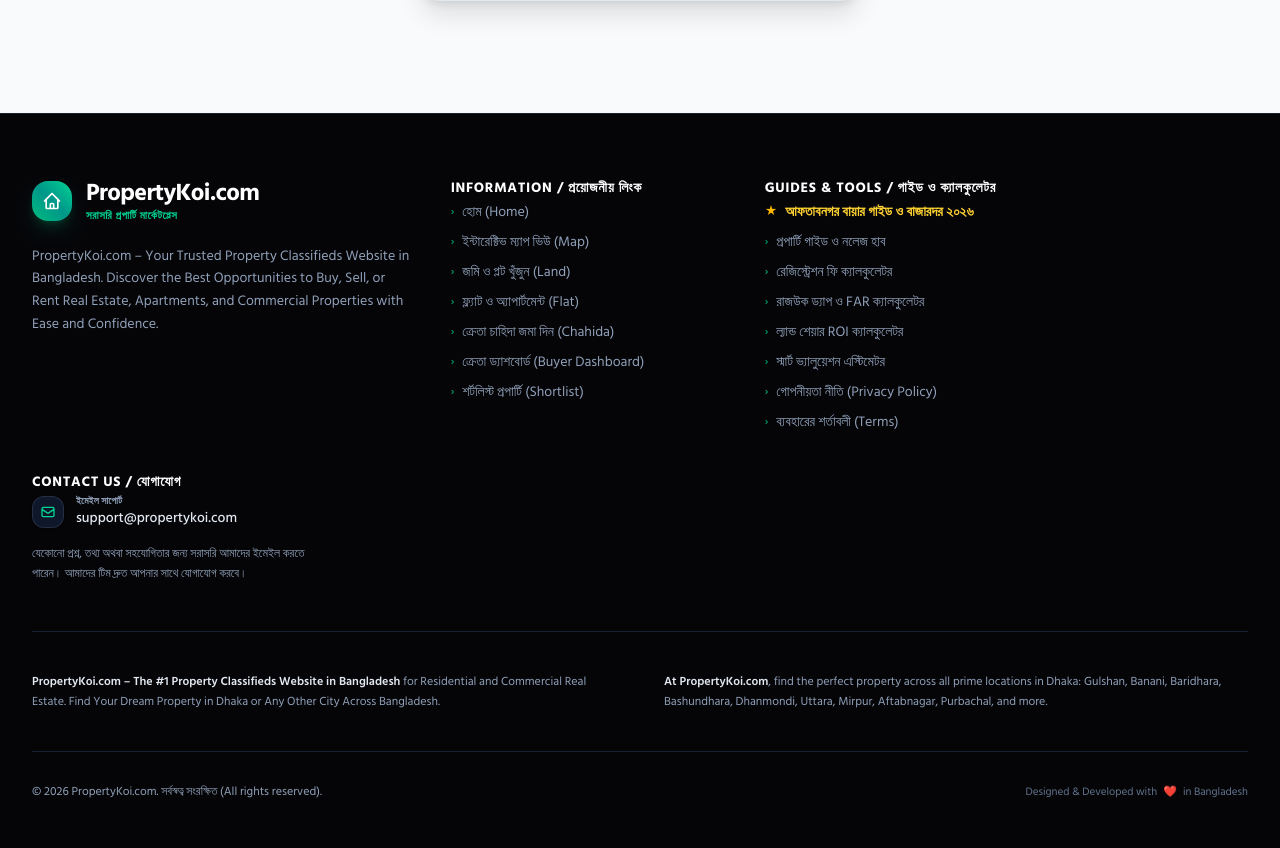
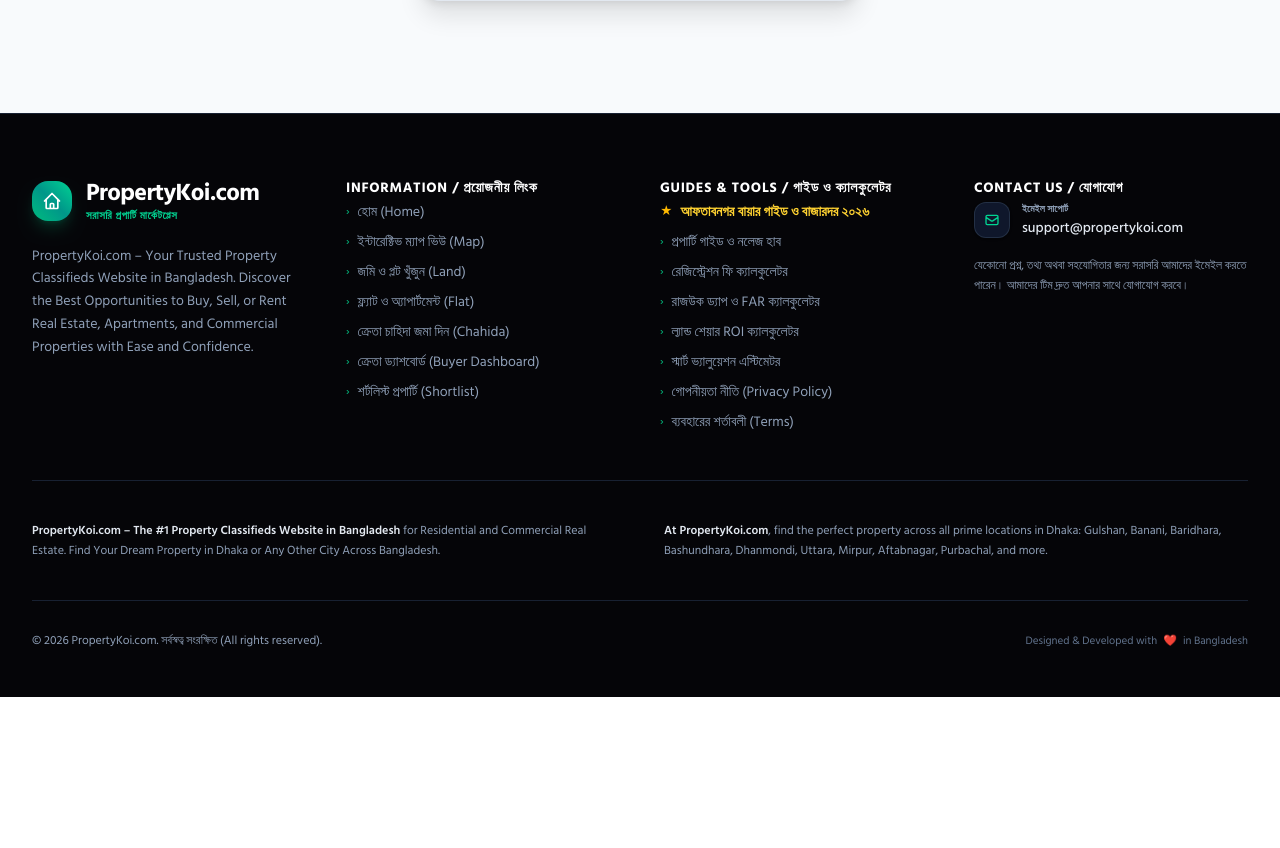
Before and after one commit to mithublue/Property-Koi-New, a Laravel app: page /appcenter in a window 1280 px wide. Shown: the part 672-1520 px from the top of the page. After the commit the page ends 1369 px from the top, so only its background shows below. Run offline with Laravel 12, Linux system fonts and the light colour scheme; data comes from the database, SQL or seed files in the repository; data that the repository does not hold is empty; style sheets or scripts are compiled from the project's sources; some libraries are stand-ins or nearby versions.

Commit message:
fix(footer): resolve 4-column grid layout wrapping contact us section

```diff
--- a/resources/views/layouts/app.blade.php
+++ b/resources/views/layouts/app.blade.php
@@ -663,9 +663,9 @@
     <!-- Footer Component (100% replica of WordPress footer) -->
     <footer id="site-footer" class="site-footer bg-[#050508] text-slate-300 font-sans border-t border-slate-800/80 mt-16">
         <div class="max-w-7xl mx-auto px-4 sm:px-6 lg:px-8 pt-16 pb-12 w-full">
-            <div class="grid grid-cols-1 md:grid-cols-2 lg:grid-cols-12 gap-10 pb-12 border-b border-slate-800/80">
+            <div class="grid grid-cols-1 md:grid-cols-2 lg:grid-cols-4 gap-8 lg:gap-10 pb-12 border-b border-slate-800/80">
                 <!-- Col 1 -->
-                <div class="lg:col-span-4 space-y-5">
+                <div class="space-y-5">
                     <a href="{{ route('home') }}" class="inline-flex items-center gap-3.5 group text-decoration-none">
                         @if($footerLogoUrl)
                             <img src="{{ $footerLogoUrl }}" alt="{{ $siteName }}" class="h-10 md:h-12 w-auto max-w-[220px] object-contain">
@@ -685,7 +685,7 @@
                 </div>
 
                 <!-- Col 2 -->
-                <div class="lg:col-span-3 space-y-4">
+                <div class="space-y-4">
                     <h4 class="text-xs sm:text-sm font-bold uppercase tracking-wider text-white m-0 pb-1">
                         INFORMATION / প্রয়োজনীয় লিংক
                     </h4>
@@ -704,7 +704,7 @@
                 </div>
 
                 <!-- Col 3 -->
-                <div class="lg:col-span-3 space-y-4">
+                <div class="space-y-4">
                     <h4 class="text-xs sm:text-sm font-bold uppercase tracking-wider text-white m-0 pb-1">
                         GUIDES & TOOLS / গাইড ও ক্যালকুলেটর
                     </h4>
@@ -721,30 +721,30 @@
                 </div>
 
                 <!-- Col 4 -->
-                <div class="lg:col-span-3 space-y-4">
+                <div class="space-y-4">
                     <h4 class="text-xs sm:text-sm font-bold uppercase tracking-wider text-white m-0 pb-1">
                         CONTACT US / যোগাযোগ
                     </h4>
-                    <div class="space-y-3 text-xs sm:text-sm">
+                    <div class="space-y-3.5 text-xs sm:text-sm">
                         <div class="flex items-center gap-3">
-                            <div class="w-8 h-8 rounded-xl bg-slate-900 border border-slate-700/60 flex items-center justify-center shrink-0 text-emerald-400 shadow-sm">
+                            <div class="w-9 h-9 rounded-xl bg-slate-900 border border-slate-700/60 flex items-center justify-center shrink-0 text-emerald-400 shadow-sm">
                                 <svg class="w-4 h-4" fill="none" stroke="currentColor" viewBox="0 0 24 24"><path stroke-linecap="round" stroke-linejoin="round" stroke-width="2" d="M3 8l7.89 5.26a2 2 0 002.22 0L21 8M5 19h14a2 2 0 002-2V7a2 2 0 00-2-2H5a2 2 0 00-2 2v10a2 2 0 002 2z"/></svg>
                             </div>
-                            <div>
-                                <span class="block text-[10px] uppercase font-bold text-slate-400 leading-none">ইমেইল সাপোর্ট</span>
-                                <a href="mailto:{{ $siteEmail }}" class="text-slate-200 hover:text-emerald-400 transition-colors font-medium text-xs sm:text-sm mt-0.5 inline-block">
+                            <div class="min-w-0">
+                                <span class="block text-[10px] uppercase font-bold text-slate-400 mb-0.5">ইমেইল সাপোর্ট</span>
+                                <a href="mailto:{{ $siteEmail }}" class="text-slate-200 hover:text-emerald-400 transition-colors font-medium text-xs sm:text-sm truncate block" title="{{ $siteEmail }}">
                                     {{ $siteEmail }}
                                 </a>
                             </div>
                         </div>
                         @if(!empty($sitePhone))
                             <div class="flex items-center gap-3 pt-1">
-                                <div class="w-8 h-8 rounded-xl bg-slate-900 border border-slate-700/60 flex items-center justify-center shrink-0 text-emerald-400 shadow-sm">
+                                <div class="w-9 h-9 rounded-xl bg-slate-900 border border-slate-700/60 flex items-center justify-center shrink-0 text-emerald-400 shadow-sm">
                                     <svg class="w-4 h-4" fill="none" stroke="currentColor" viewBox="0 0 24 24"><path stroke-linecap="round" stroke-linejoin="round" stroke-width="2" d="M3 5a2 2 0 012-2h3.28a1 1 0 01.948.684l1.498 4.493a1 1 0 01-.502 1.21l-2.257 1.13a11.042 11.042 0 005.516 5.516l1.13-2.257a1 1 0 011.21-.502l4.493 1.498a1 1 0 01.684.949V19a2 2 0 01-2 2h-1C9.716 21 3 14.284 3 6V5z"/></svg>
                                 </div>
-                                <div>
-                                    <span class="block text-[10px] uppercase font-bold text-slate-400 leading-none">হটলাইন নম্বর</span>
-                                    <a href="tel:{{ preg_replace('/[^0-9+]/', '', $sitePhone) }}" class="text-slate-200 hover:text-emerald-400 transition-colors font-medium text-xs sm:text-sm mt-0.5 inline-block">
+                                <div class="min-w-0">
+                                    <span class="block text-[10px] uppercase font-bold text-slate-400 mb-0.5">হটলাইন নম্বর</span>
+                                    <a href="tel:{{ preg_replace('/[^0-9+]/', '', $sitePhone) }}" class="text-slate-200 hover:text-emerald-400 transition-colors font-medium text-xs sm:text-sm truncate block">
                                         {{ $sitePhone }}
                                     </a>
                                 </div>
```
Also changed, not shown: 3 other files.
